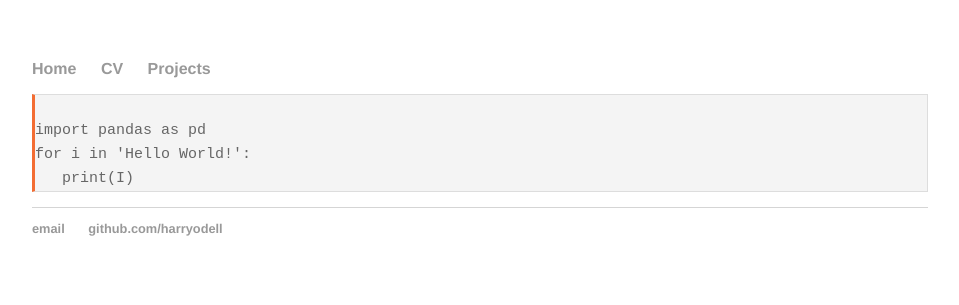
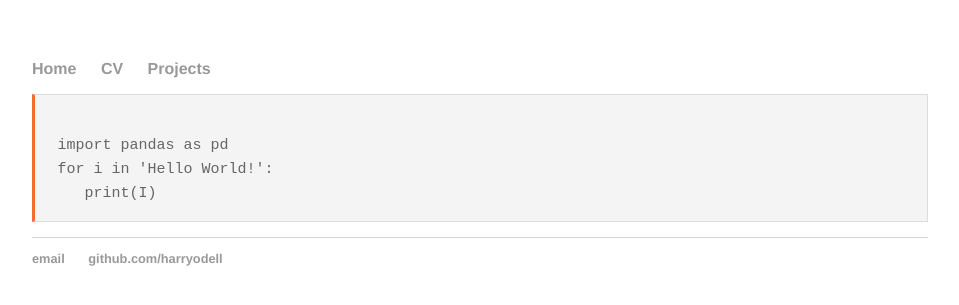
Before and after one commit to harryodell/harryodell.github.io, a Jekyll site: the page built from projects/PfSS.md, in a window 1280 px wide. Shown: the top 305 px of the page, without its empty margins (160-1119 px from the left). Built offline with Jekyll 4.4.1, drawn with Linux system fonts in a browser that asks for light colours; our own code applies the rules of GitHub Pages for plain Markdown files.

Commit message:
Update main.css

```diff
--- a/css/main.css
+++ b/css/main.css
@@ -57,6 +57,7 @@ pre {
     line-height: 1.6;
     max-width: 100%;
     overflow: auto;
+    padding: 1em 1.5em;
     display: block;
     word-wrap: break-word;
 }
```
